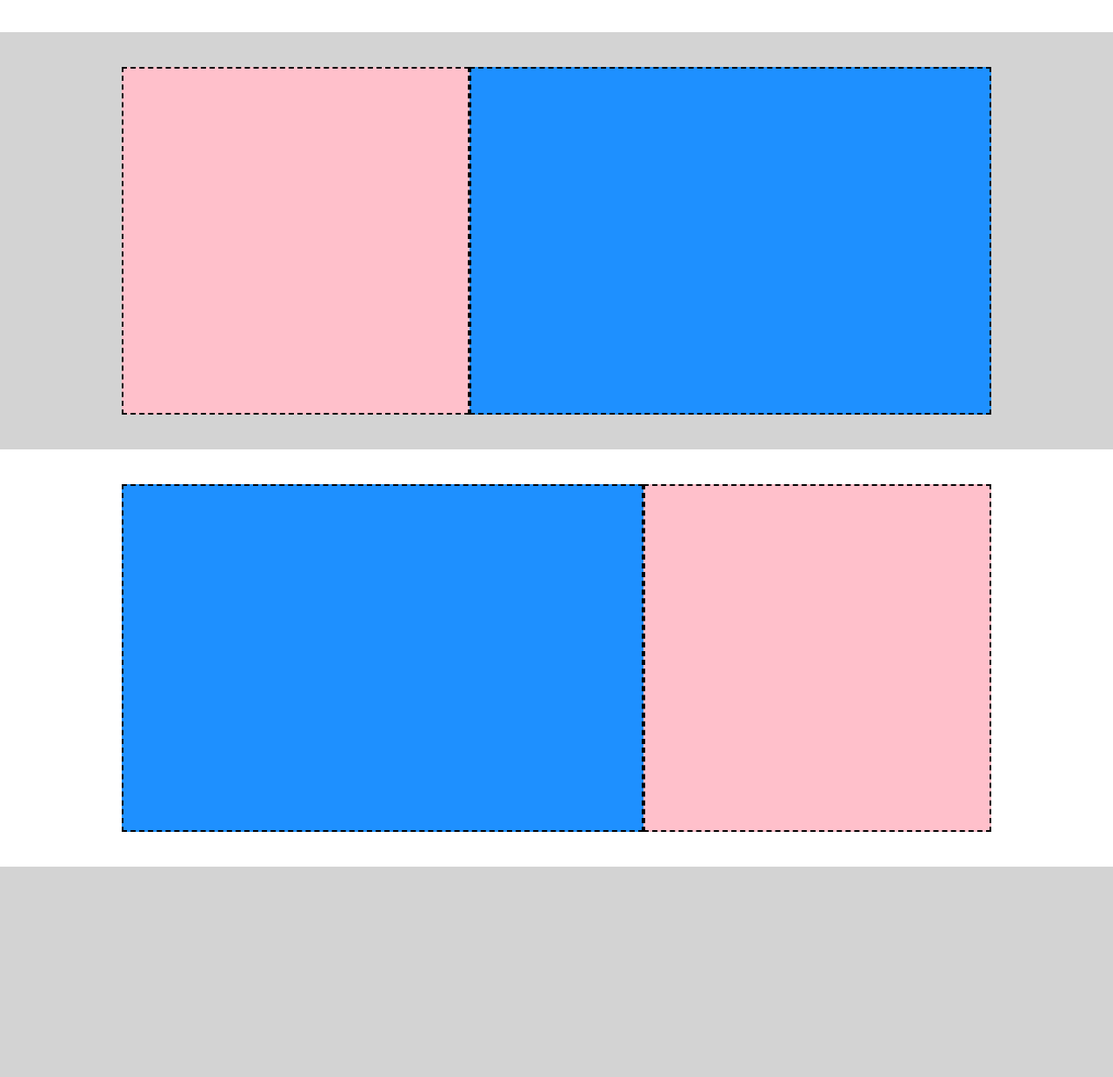
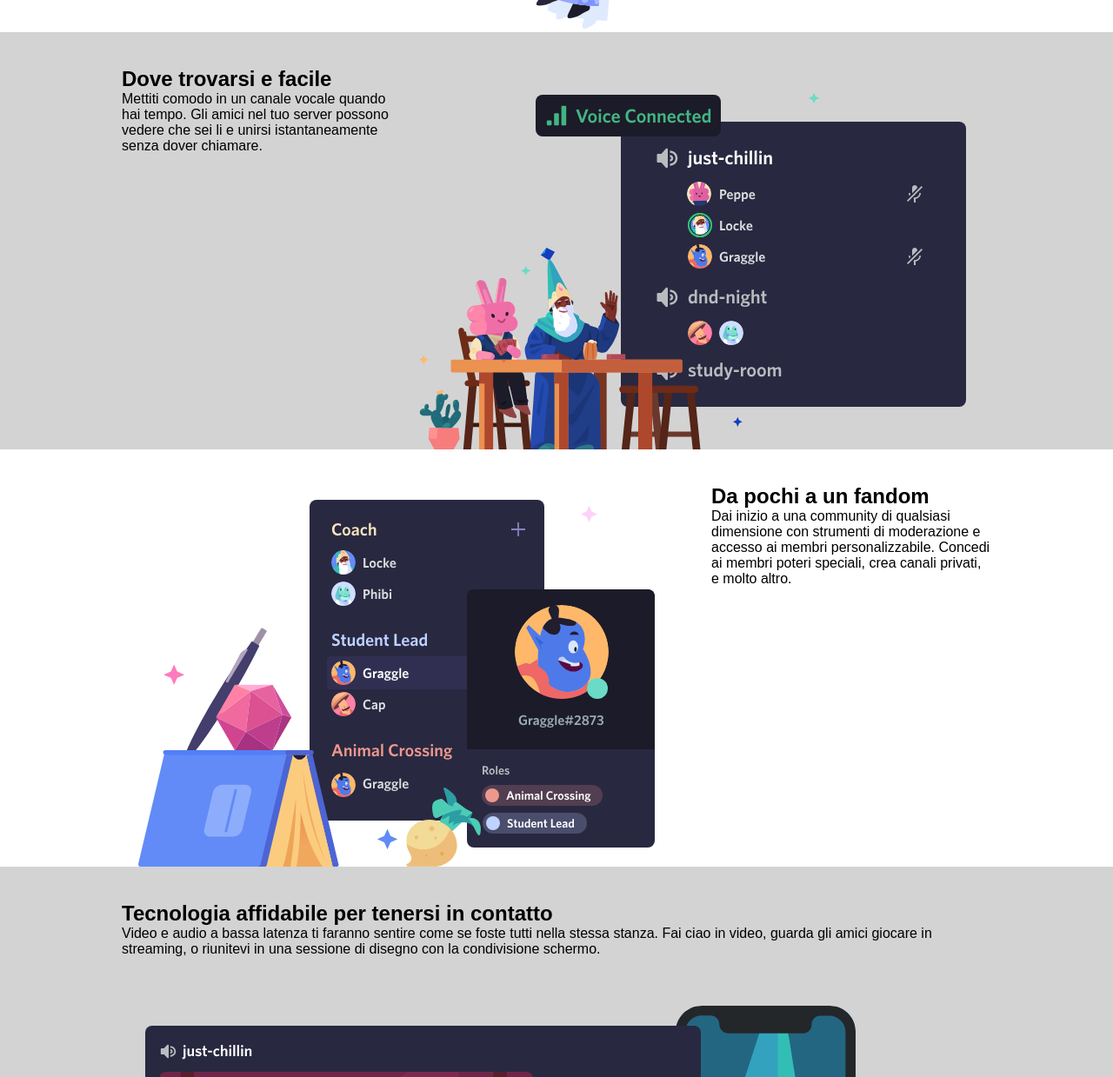
Before and after one commit to Gutierrez-Pool/prova, a plain HTML site: page index.html in a window 1280 px wide. Shown: the part 1021-2260 px from the top of the page at 87% size. Drawn offline with Linux system fonts and the light colour scheme.

Commit message:
aggiunta section

```diff
--- a/css/style.css
+++ b/css/style.css
@@ -145,15 +145,20 @@ button {
 
 
 
+
+
+
+
+
 /* sezioni grigie */
 .row {
     display: flex;
 }
 
 .column-big {
-    background-color: #1e90ff;
+    /* background-color: #1e90ff; */
     height: 400px;
-    border: dashed 2px black;
+    /* border: dashed 2px black; */
     /* test */
 
     /* width: 60%; */
@@ -161,9 +166,9 @@ button {
 }
 
 .column-small {
-    background-color: #ffc0cb;
+    /* background-color: #ffc0cb; */
     height: 400px;
-    border: dashed 2px black;
+    /* border: dashed 2px black; */
     /* test */
 
     /* width: 40%; */
@@ -172,11 +177,26 @@ button {
 
 
 .big-content {
-    background-color: #228b22;
+    /* background-color: #228b22; */
     height: 600px;
     /* test */
 }
+
+.big-content img {
+    object-fit: cover;
+}
 /* fine sezioni grigie */
+
+
+
+
+
+
+
+
+
+
+
 
 
 /* sezione footer */
--- a/index.html
+++ b/index.html
@@ -70,10 +70,17 @@
 
         <div class="container row">
             <div class="column-big">
-
+                <img src="img/item1.svg" alt="">
             </div>
             <div class="column-small">
+                <h2>
+                    Un luogo a invito con tutto lo spazio necessario per parlare
+                </h2>
 
+                <p>
+                    I server Discord sono organizzati in canali tematici in cui puoi collaborare, condividere o
+                    semplicimente parlare della tua giornata senza intasare una chat di gruppo.
+                </p>
             </div>
         </div>
 
@@ -82,10 +89,17 @@
     <section class="bg-gray">
         <div class="container row">
             <div class="column-small">
+                <h2>
+                    Dove trovarsi e facile
+                </h2>
 
+                <p>
+                    Mettiti comodo in un canale vocale quando hai tempo. Gli amici nel tuo server possono vedere che sei
+                    li e unirsi istantaneamente senza dover chiamare.
+                </p>
             </div>
             <div class="column-big">
-
+                <img src="img/item2.svg" alt="">
             </div>
         </div>
     </section>
@@ -93,10 +107,17 @@
     <section class="bg-white">
         <div class="container row">
             <div class="column-big">
-
+                <img src="img/item3.svg" alt="">
             </div>
             <div class="column-small">
+                <h2>
+                    Da pochi a un fandom
+                </h2>
 
+                <p>
+                    Dai inizio a una community di qualsiasi dimensione con strumenti di moderazione e accesso ai membri
+                    personalizzabile. Concedi ai membri poteri speciali, crea canali privati, e molto altro.
+                </p>
             </div>
         </div>
     </section>
@@ -105,7 +126,17 @@
         <!-- riquadrone verde -->
         <div class="container">
             <div class="big-content">
-
+                <h2>
+                    Tecnologia affidabile per tenersi in contatto
+                </h2>
+                <p>
+                    Video e audio a bassa latenza ti faranno sentire come se foste tutti nella stessa stanza. Fai ciao
+                    in video, guarda gli amici giocare in streaming, o riunitevi in una sessione di disegno con la
+                    condivisione schermo.
+                </p>
+                <img src="img/item4-big.svg" alt="">
+                <h3>Pronto a iniziare la tua aventura?</h3>
+                <button>Scarica per Mac</button>
             </div>
         </div>
 
```
